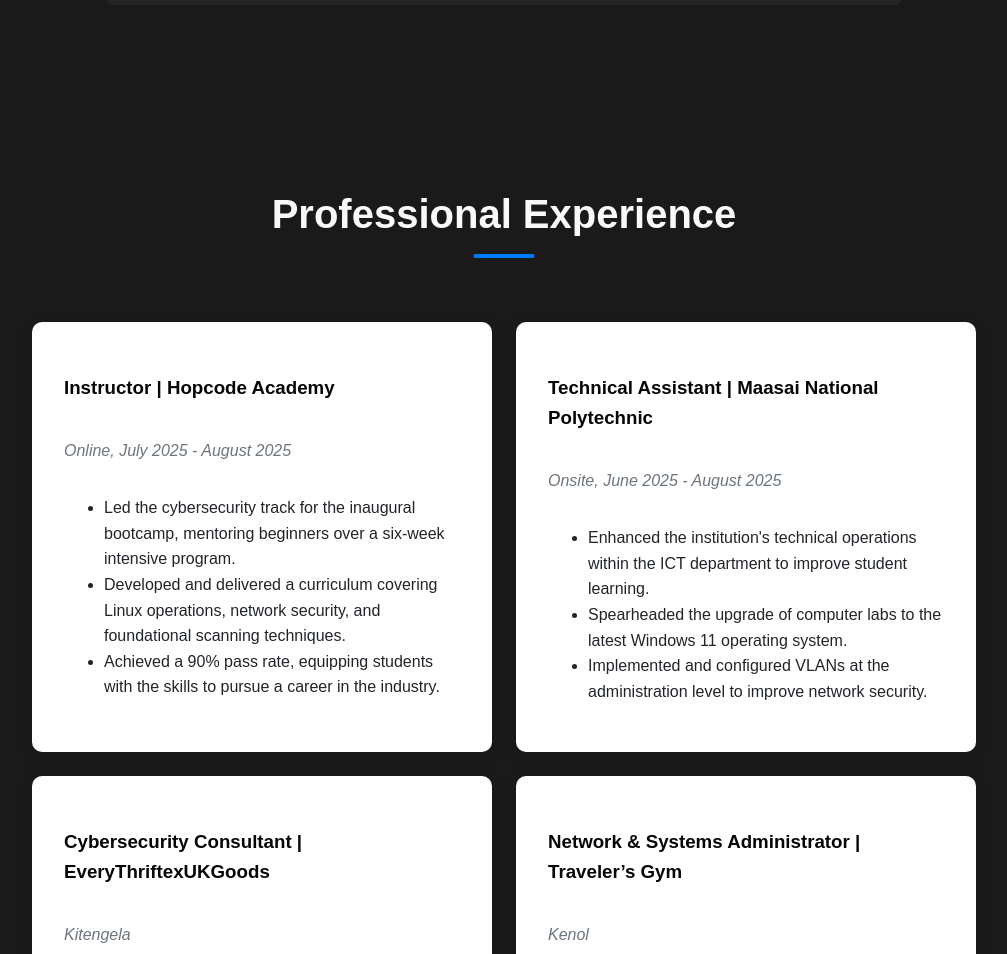
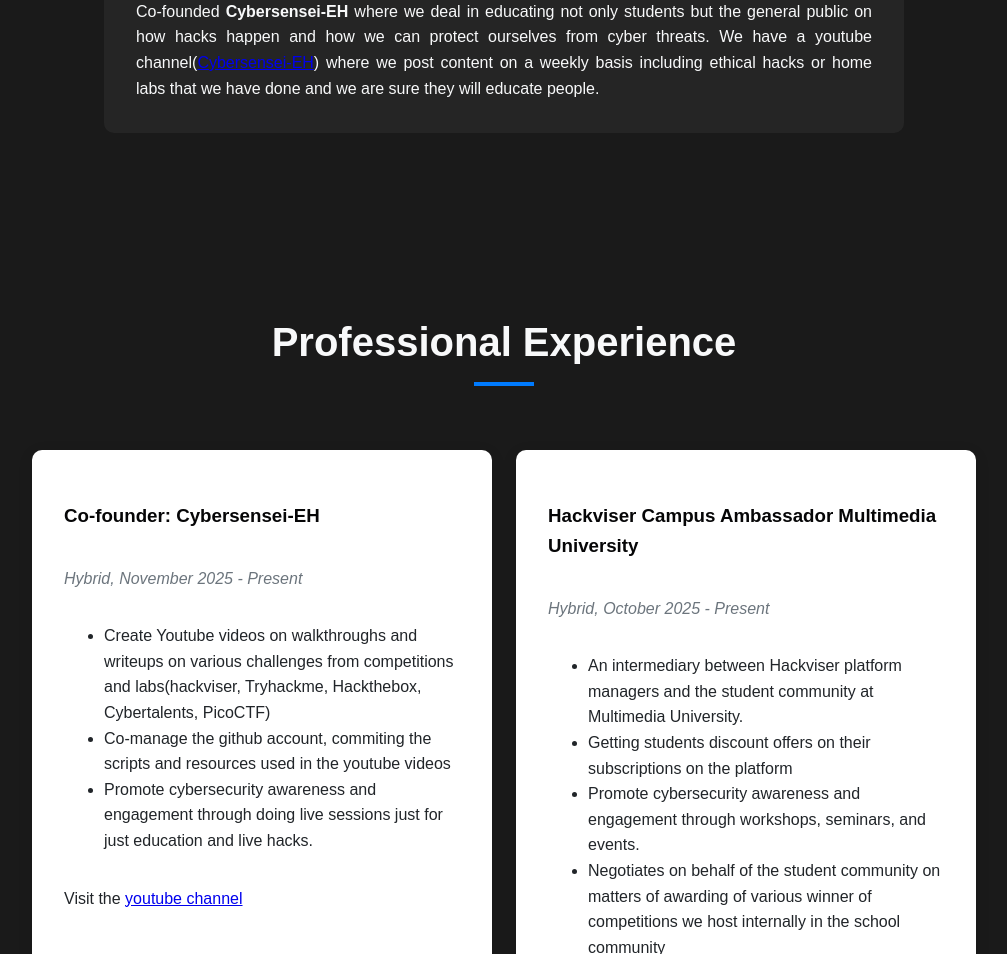
Before and after one commit to kanyokoo/portfolio, a plain HTML site: page index.html in a window 1280 px wide. Shown: the part 1846-2800 px from the top of the page, without its empty margins (136-1143 px from the left). Drawn offline with Linux system fonts and the light colour scheme.

Commit message:
added experiences and added good image

```diff
--- a/index.html
+++ b/index.html
@@ -31,7 +31,7 @@
     <!-- Hero Section -->
     <section id="home" class="hero">
         <div class="hero-content">
-            <img src="your-professional-headshot.jpg" alt="Reuben Kanyoko Wahome" class="profile-pic">
+            <img src="img_new.png" alt="Reuben Kanyoko Wahome" class="profile-pic">
             <h1>Reuben Kanyoko Wahome</h1>
             <p class="subtitle">Cybersecurity Professional | Red Teamer | Penetration Tester</p>
             <div class="social-links">
@@ -48,6 +48,7 @@
         <div class="about-container">
             <div class="slideshow-container">
                 <img src="about_1.jpg" alt="working on a project" class="active">
+                <img src="new_2.png" alt="working on a project" class="active">
                 <img src="cyber_week.jpg" alt="during the cyberweek 2025 competition">
                 <img src="about_11.jpg" alt="Rebuilding an Old unfunctioning PC to a fully functional one">
                 <img src="about_5.jpg" alt="Reuben interacting with fellow tech enthusiasts">
@@ -59,6 +60,8 @@
                 A passionate and results-oriented cybersecurity professional specializing in red teaming and penetration testing. With a strong foundation in network forensics and a proven track record in technical assistance, I bring a comprehensive approach to securing digital environments. My expertise is backed by industry-recognized certifications, including CAPT, eJPT, CCNA and HCIA Datacomm, and hands-on experience gained from platforms like TryHackMe, CyberTalents, and HackTheBox.
                 <br><br>
                 Beyond my technical skills, I am a dedicated educator and leader in the cybersecurity community. As the cybersecurity lead at Multimedia University of Kenya, I mentor aspiring professionals and foster a collaborative learning environment. I am proficient in Python scripting and leverage AI to enhance my daily operations and security assessments.
+                <br><br>
+                Co-founded <b>Cybersensei-EH</b> where we deal in educating not only students but the general public on how hacks happen and how we can protect ourselves from cyber threats. We have a youtube channel(<a href="https://www.youtube.com/@cybersensei-EH">Cybersensei-EH</a>) where we post content on a weekly basis including ethical hacks or home labs that we have done and we are sure they will educate people.
             </p>
         </div>
     </section>
@@ -68,6 +71,29 @@
     <section id="experience" class="content-section">
         <h2>Professional Experience</h2>
         <div class="experience-grid">
+
+            <div class="card">
+                <h3>Co-founder: Cybersensei-EH</h3>
+                <p class="date"> Hybrid, November 2025 - Present</p>
+                 <ul>
+                    <li>Create Youtube videos on walkthroughs and writeups on various challenges from competitions and labs(hackviser, Tryhackme, Hackthebox, Cybertalents, PicoCTF)</li>
+                    <li>Co-manage the github account, commiting the scripts and resources used in the youtube videos</li>
+                    <li>Promote cybersecurity awareness and engagement through doing live sessions just for just education and live hacks.</li>
+                </ul>
+                <p>Visit the <a href="https://www.youtube.com/@cybersensei-EH">youtube channel</a></p>
+            </div>
+
+            <div class="card">
+                <h3>Hackviser Campus Ambassador Multimedia University</h3>
+                <p class="date"> Hybrid, October 2025 - Present</p>
+                <ul>
+                    <li>An intermediary between Hackviser platform managers and the student community at Multimedia University.</li>
+                    <li>Getting students discount offers on their subscriptions on the platform</li>
+                    <li>Promote cybersecurity awareness and engagement through workshops, seminars, and events.</li>
+                    <li>Negotiates on behalf of the student community on matters of awarding of various winner of competitions we host internally in the school community</li>
+                </ul>
+            </div>
+
             <div class="card">
                 <h3>Instructor | Hopcode Academy</h3>
                 <p class="date">Online, July 2025 - August 2025</p>
```
Also changed, not shown: blogs.html (+1 -1 lines), about_10.jpg (deleted), about_12.jpg (deleted), img_new.png (added), new_2.png (added).
